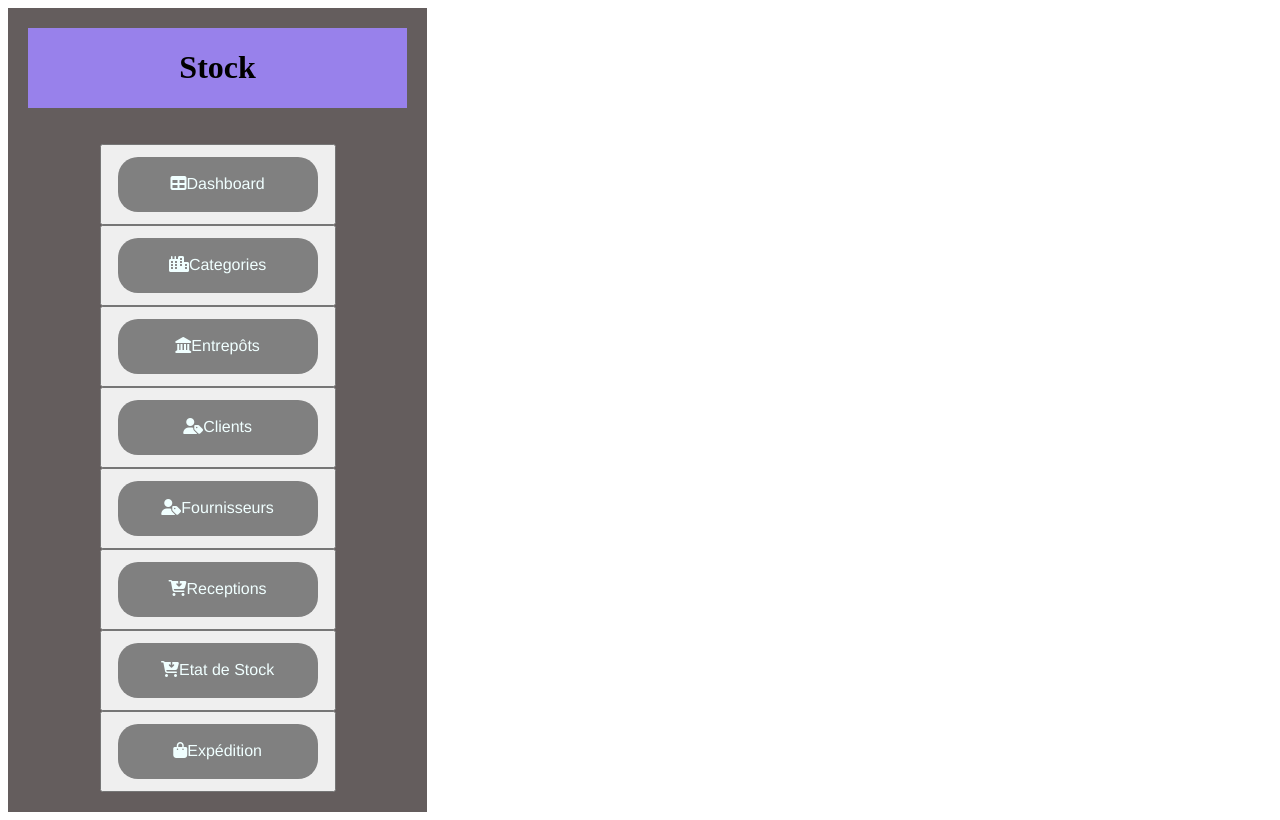
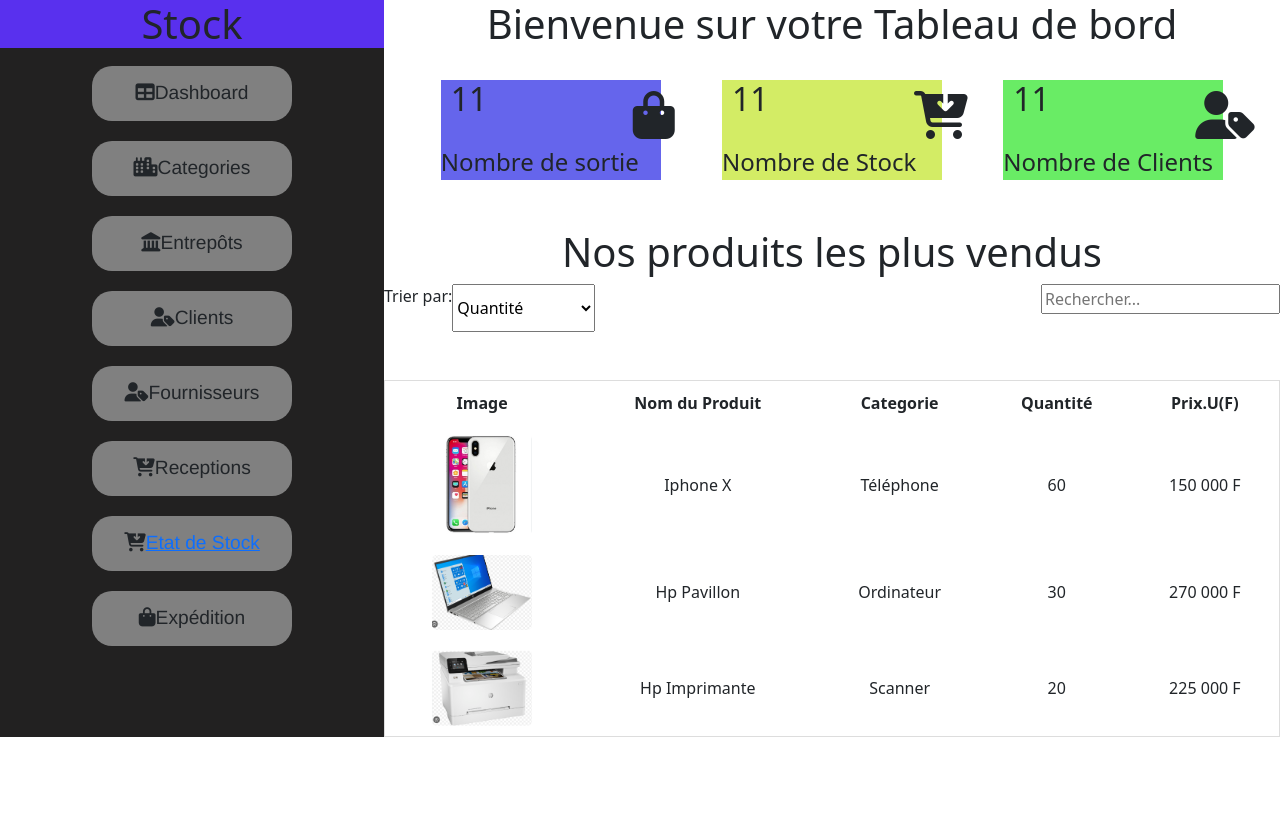
Before and after one commit to drissatogo/gestionStock, an Angular app: page / in a window 1280 px wide. Built offline with nearby package versions, Linux system fonts and the light colour scheme.

Commit message:
modification

```diff
--- a/package.json
+++ b/package.json
@@ -17,8 +17,9 @@
     "@angular/forms": "^16.2.0",
     "@angular/platform-browser": "^16.2.0",
     "@angular/platform-browser-dynamic": "^16.2.0",
-    "@angular/router": "^16.2.0",
+    "@angular/router": "^16.2.2",
     "@fortawesome/fontawesome-free": "^6.4.2",
+    "bootstrap": "^5.3.1",
     "rxjs": "~7.8.0",
     "tslib": "^2.3.0",
     "zone.js": "~0.13.0"
--- a/src/app/app.component.html
+++ b/src/app/app.component.html
@@ -1,49 +1,2 @@
- <link rel="stylesheet" href="https://cdnjs.cloudflare.com/ajax/libs/font-awesome/6.4.2/css/all.min.css">
-  <div class="ensemble">
-  <div class="gauche">
-    <div class="entete"><h1>Stock</h1></div><br><br>
-    <div class="menu">
-      <button (click)="onDashboard()"><div class="elment_de_menu">
-                  <div><i class="fa-solid fa-table"></i></div>
-                  <div>Dashboard</div>
-              </div>
-      </button><br><br>
-      <button><div class="elment_de_menu">
-                   <div><i class="fa-solid fa-city"></i></div>
-                   <div>Categories</div>
-              </div>
-      </button><br><br>
-      <button><div class="elment_de_menu">
-        <div><i class="fa-solid fa-landmark"></i></div>
-        <div>Entrepôts</div>
-      </div>
-      </button><br><br>
-      <button><div class="elment_de_menu">
-        <div><i class="fa-solid fa-user-tag"></i></div>
-        <div>Clients</div>
-      </div>
-      </button><br><br>
-      <button><div class="elment_de_menu">
-        <div><i class="fa-solid fa-user-tag"></i></div>
-        <div>Fournisseurs</div>
-      </div>
-      </button><br><br>
-      <button (click)="onReception()"><div class="elment_de_menu">
-        <div><i class="fa-solid fa-cart-arrow-down"></i></div>
-        <div>Receptions</div>
-      </div>
-      </button><br><br>
-      <button><div class="elment_de_menu">
-        <div><i class="fa-solid fa-cart-arrow-down"></i></div>
-        <div (click)="onEtatStock()">Etat de Stock</div>
-      </div>
-      </button><br><br>
-      <button><div class="elment_de_menu">
-        <div><i class="fa-solid fa-bag-shopping"></i></div>
-        <div>Expédition</div>
-      </div>
-      </button><br><br>
-  </div>
-  </div>
-  <router-outlet></router-outlet>
-</div>
+<app-dashboard></app-dashboard>
+<router-outlet></router-outlet>
--- a/src/app/app.component.scss
+++ b/src/app/app.component.scss
@@ -12,31 +12,8 @@
     justify-content: space-between;
     flex-wrap: wrap;
   }
-  .entete{
-    width: 400px;
-    justify-content: center;
-    align-items: center;
-    background-color: #9881eb;
-  }
-  .menu{
-    flex-wrap: wrap;
-    display: flex;
-    justify-content: center;
-    align-items: center;
-  }
-  .elment_de_menu{
-    font-size: larger;
-    font-family: 'Franklin Gothic Medium', 'Arial Narrow', Arial, sans-serif;
-    color: azure;
-    margin: 10px;
-    width: 200px;
-    height: 55px;
-    background-color: gray;
-    border-radius: 20px;
-    display: flex;
-    justify-content: center;
-    align-items: center;
-  }
+
+
 
 
 //   // .actu{
--- a/src/app/dashboard/dashboard.component.html
+++ b/src/app/dashboard/dashboard.component.html
@@ -1,6 +1,52 @@
-<div class="droitee">
+<div class="Ma">
+            <div class="gauche">
+              <div class="entete"><h1>Stock</h1></div>
+              <div class="menu">
+             <div class="elment_de_menu">
+                           <div><i class="fa-solid fa-table"></i></div>
+                            <div>Dashboard</div>
+              </div>
+            <br><br>
+             <div class="elment_de_menu">
+                            <div><i class="fa-solid fa-city"></i></div>
+                            <div>Categories</div>
+                </div>
+              <br><br>
+             <div class="elment_de_menu">
+                  <div><i class="fa-solid fa-landmark"></i></div>
+                  <div>Entrepôts</div>
+                </div>
+           <br><br>
+          <div class="elment_de_menu">
+                  <div><i class="fa-solid fa-user-tag"></i></div>
+                  <div>Clients</div>
+                </div>
+         <br><br>
+           <div class="elment_de_menu">
+                  <div><i class="fa-solid fa-user-tag"></i></div>
+                  <div>Fournisseurs</div>
+                </div>
+        <br><br>
+      <div class="elment_de_menu">
+                  <div><i class="fa-solid fa-cart-arrow-down"></i></div>
+                  <div>Receptions</div>
+                </div>
+        <br><br>
+         <div class="elment_de_menu">
+                  <div><i class="fa-solid fa-cart-arrow-down"></i></div>
+                  <div><a routerLink="/Stock">Etat de Stock</a></div>
+                </div>
+           <br><br>
+          <div class="elment_de_menu">
+                  <div><i class="fa-solid fa-bag-shopping"></i></div>
+                  <div>Expédition</div>
+                </div>
+          <br><br>
+        </div>
+  </div>
+<div class="droite">
     <h1 >Bienvenue sur votre Tableau de bord</h1> <br>
-    <div class="actu">
+    <div class="container">
     <div class="bord-tableau" style="background-color:rgb(101, 101, 236);;">
       <h2 style="margin-left: 10px;">11</h2>
       <i class="fa-solid fa-bag-shopping  fa-3x" style=" margin-top: -35px; position: absolute; margin-left: 24vh; width: 20px; height: 20px;"></i>
@@ -22,7 +68,11 @@
       <div style="display: flex;">
 
         <label for="nom">Trier par:</label><br>
-        <select name="" id=""><input type="text" id="nom" name="nom" required></select><br><br>
+        <select name="" id=""><input type="text" id="nom" name="nom" required>
+        <option >Quantité</option>
+        <option >Categorie</option>
+        <option >Nom du Produit</option>
+        </select><br><br>
       </div>
       <div>
         <input type="text" id="searchInput" placeholder="Rechercher...">
@@ -41,21 +91,21 @@
         </thead>
         <tbody>
             <tr>
-                <td><img src="gestionStock\src\assets\Capture d'écran 2023-08-23 125416.png" alt=""></td>
+                <td><img src="../../assets/Iphone.png" alt="iphone X"></td>
                 <td> Iphone X</td>
                 <td>Téléphone</td>
                 <td>60</td>
                 <td>150 000 F</td>
             </tr>
             <tr>
-                <td><img src="C:\Users\togo.drissa\Pictures\Screenshots\Capture d'écran 2023-08-23 130052.png" alt=""></td>
+                <td><img src="../../assets/Hp.png" alt="Hp"></td>
                 <td>Hp Pavillon </td>
                 <td>Ordinateur</td>
                 <td>30</td>
                 <td>270 000 F</td>
             </tr>
             <tr>
-                <td><img src= "C:\Users\togo.drissa\Pictures\Screenshots\Capture d'écran 2023-08-23 130237.png" alt=""></td>
+                <td><img src= "../../assets/Imprimante.png" alt="Imprimante"></td>
                 <td>Hp Imprimante </td>
                 <td>Scanner</td>
                 <td>20</td>
@@ -65,3 +115,4 @@
     </table>
      </div>
   </div>
+</div>
--- a/src/app/dashboard/dashboard.component.scss
+++ b/src/app/dashboard/dashboard.component.scss
@@ -1,15 +1,26 @@
-.droitee{
-
+.Ma{
+  display: flex;
+}
+.gauche{
+  background-color: rgb(34, 33, 33);
+  left: 0%;
+  width: 30%;
+  justify-content: center;
+  align-items: center;
+}
+.droite{
+  width: 70%;
+  justify-content: center;
 }
 .trie{
      display: flex;
      width: 100%;
      justify-content: space-between;
   }
-  .actu{
+  .container{
         display: flex;
          justify-content: space-between;
-         width: 100%;
+         width: 90%;
      }
      .bord-tableau{
          width: 220px;
@@ -30,3 +41,44 @@
         text-align: center;
         padding: 10px;
       }
+      .elment_de_menu{
+        font-size: larger;
+        font-family: 'Franklin Gothic Medium', 'Arial Narrow', Arial, sans-serif;
+        margin: 10px;
+        width: 200px;
+        height: 55px;
+        background-color: gray;
+        border-radius: 20px;
+        display: flex;
+        justify-content: center;
+        align-items: center;
+        text-align: center;
+      }
+      .entete{
+        width: 100%;
+        background-color: #5930ee;
+      }
+      .entete h1{
+        text-align: center;
+        justify-content: center;
+      }
+      .menu{
+        flex-wrap: wrap;
+        display: flex;
+        justify-content: center;
+        align-items: center;
+      }
+      .droite h1{
+        text-align: center;
+      }
+      /* Style pour les images dans la table */
+table img {
+  max-width: 100px; /* Ajustez la largeur maximale selon vos besoins */
+  max-height: 100px; /* Ajustez la hauteur maximale selon vos besoins */
+  border-radius: 5px; /* Arrondir les coins des images */
+  display: block; /* Pour centrer les images dans leurs cellules */
+  margin: auto; /* Centrer les images horizontalement */
+}
+.bord-tableau h4{
+  margin-top: 30px;
+}
--- a/src/app/dashboard/dashboard.component.ts
+++ b/src/app/dashboard/dashboard.component.ts
@@ -1,4 +1,5 @@
 import { Component } from '@angular/core';
+import {Router} from '@angular/router'
 
 @Component({
   selector: 'app-dashboard',
@@ -6,5 +7,11 @@
   styleUrls: ['./dashboard.component.scss']
 })
 export class DashboardComponent {
-
+  constructor(private redirection:Router){}
+  onDashboard(){
+this.redirection.navigateByUrl('dashboard');
+  }
+  onReception(){
+    this.redirection.navigateByUrl('reception');
 }
+}
--- a/src/index.html
+++ b/src/index.html
@@ -6,8 +6,12 @@
   <base href="/">
   <meta name="viewport" content="width=device-width, initial-scale=1">
   <link rel="icon" type="image/x-icon" href="favicon.ico">
+  <link rel="stylesheet" href="https://cdnjs.cloudflare.com/ajax/libs/font-awesome/6.4.2/css/all.min.css">
+  <link href="https://cdn.jsdelivr.net/npm/bootstrap@5.3.1/dist/css/bootstrap.min.css" rel="stylesheet" integrity="sha384-4bw+/aepP/YC94hEpVNVgiZdgIC5+VKNBQNGCHeKRQN+PtmoHDEXuppvnDJzQIu9" crossorigin="anonymous">
+
 </head>
 <body>
   <app-root></app-root>
+  <script src="https://cdn.jsdelivr.net/npm/bootstrap@5.3.1/dist/js/bootstrap.bundle.min.js" integrity="sha384-HwwvtgBNo3bZJJLYd8oVXjrBZt8cqVSpeBNS5n7C8IVInixGAoxmnlMuBnhbgrkm" crossorigin="anonymous"></script>
 </body>
 </html>
```
Also changed, not shown: src/app/app-routing.module.ts (added, +24 -0 lines), src/app/app.module.ts (+5 -5 lines), 2 other files (tests, documents, lock files or other folders).
